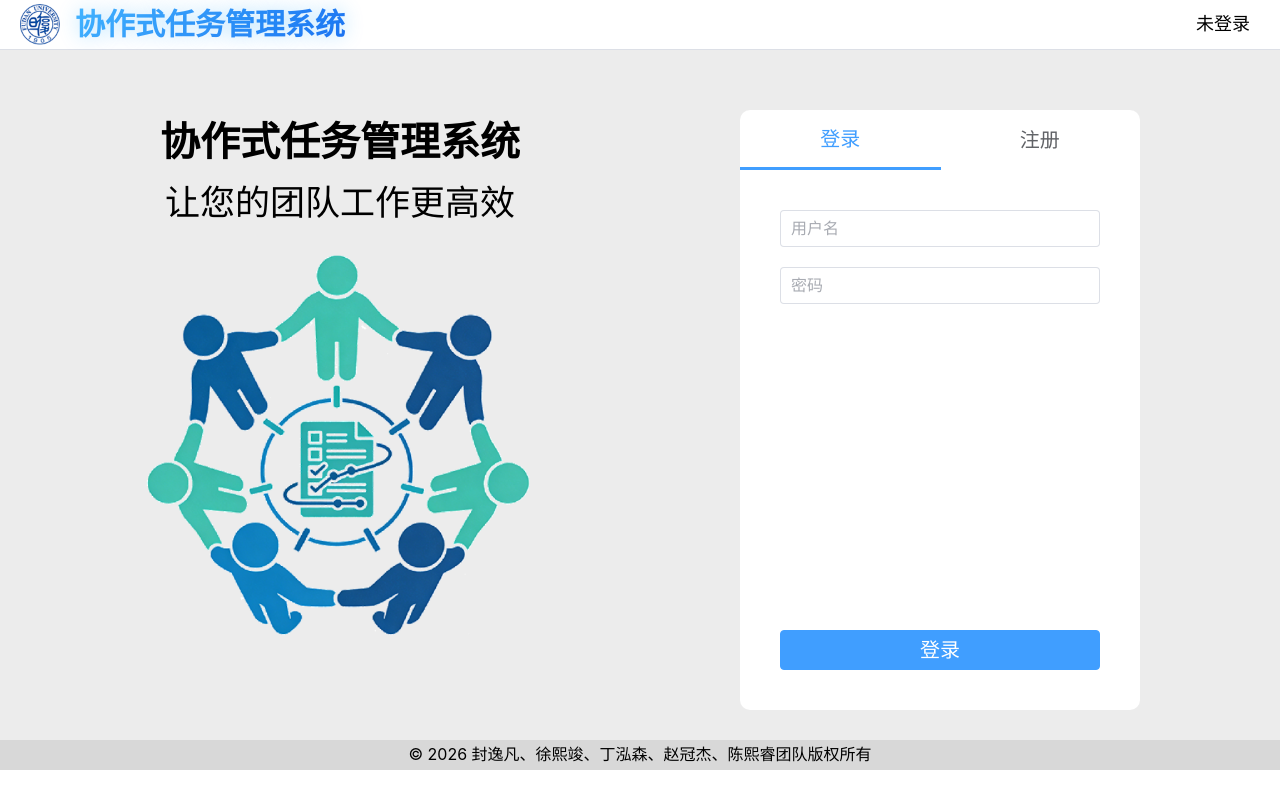
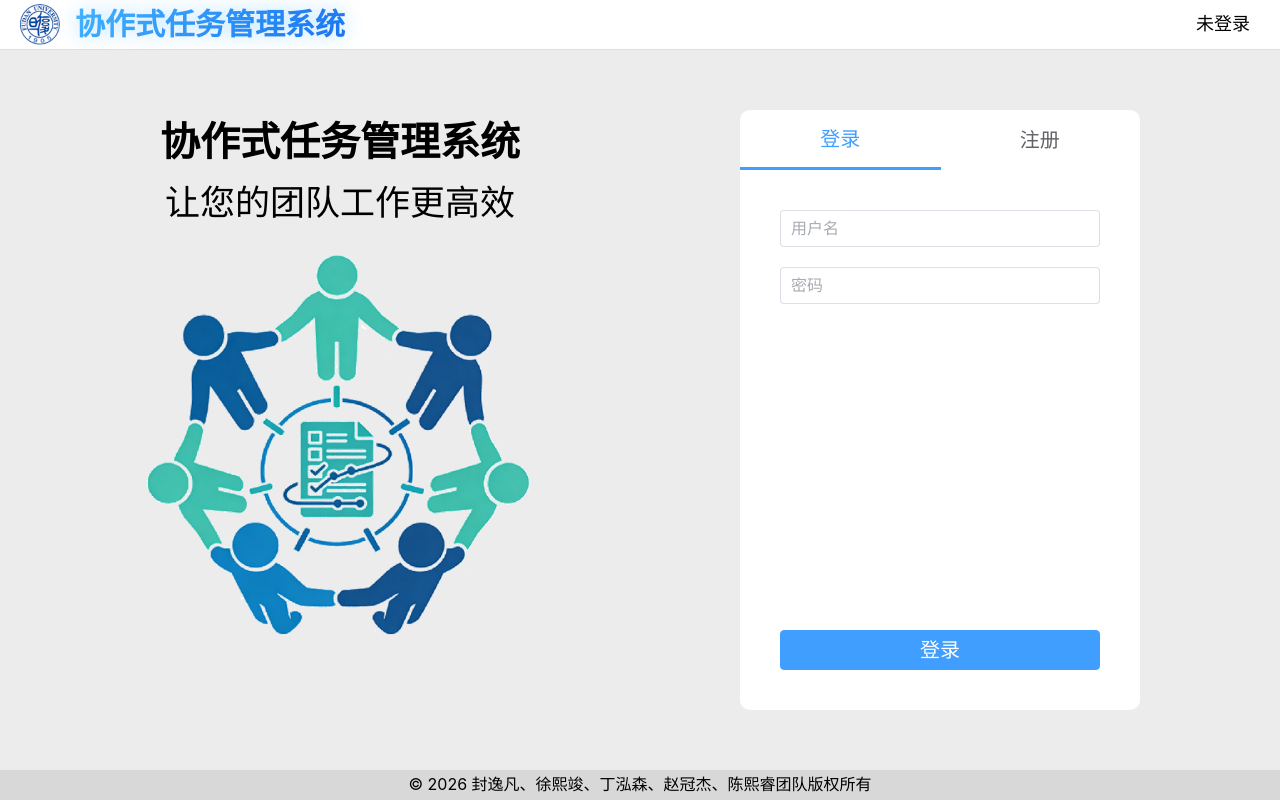
Before and after one commit to maxfyf/Software-Engineering, a Vue app in the folder frontend/: page /login in a window 1280 px wide. Built offline with nearby package versions, Linux system fonts and the light colour scheme.

Commit message:
fix: unexpected bottom gap on login page

```diff
--- a/frontend/src/App.vue
+++ b/frontend/src/App.vue
@@ -105,13 +105,9 @@ watch(() => route.path, (newPath) => {
     </div>
   </el-menu>
 
-  <main v-if="isLoggedIn" class="main-without-footer">
+  <main class="main">
     <router-view/>
-  </main>
-
-  <main v-else class="main-with-footer">
-    <router-view/>
-    <footer class="footer">
+    <footer v-if="isLoggedIn === false" class="footer">
       <p class="copyright">&copy; 2026 封逸凡、徐熙竣、丁泓森、赵冠杰、陈熙睿团队版权所有</p>
     </footer>
   </main>
@@ -203,20 +199,10 @@ watch(() => route.path, (newPath) => {
   color: black;
 }
 
-.main-without-footer {
+.main {
   position: absolute;
   top: 50px;
   bottom: 0;
-  left: 0;
-  right: 0;
-  background-color: #ececec;
-  overflow: auto;
-}
-
-.main-with-footer {
-  position: absolute;
-  top: 50px;
-  bottom: 30px;
   left: 0;
   right: 0;
   background-color: #ececec;
```
